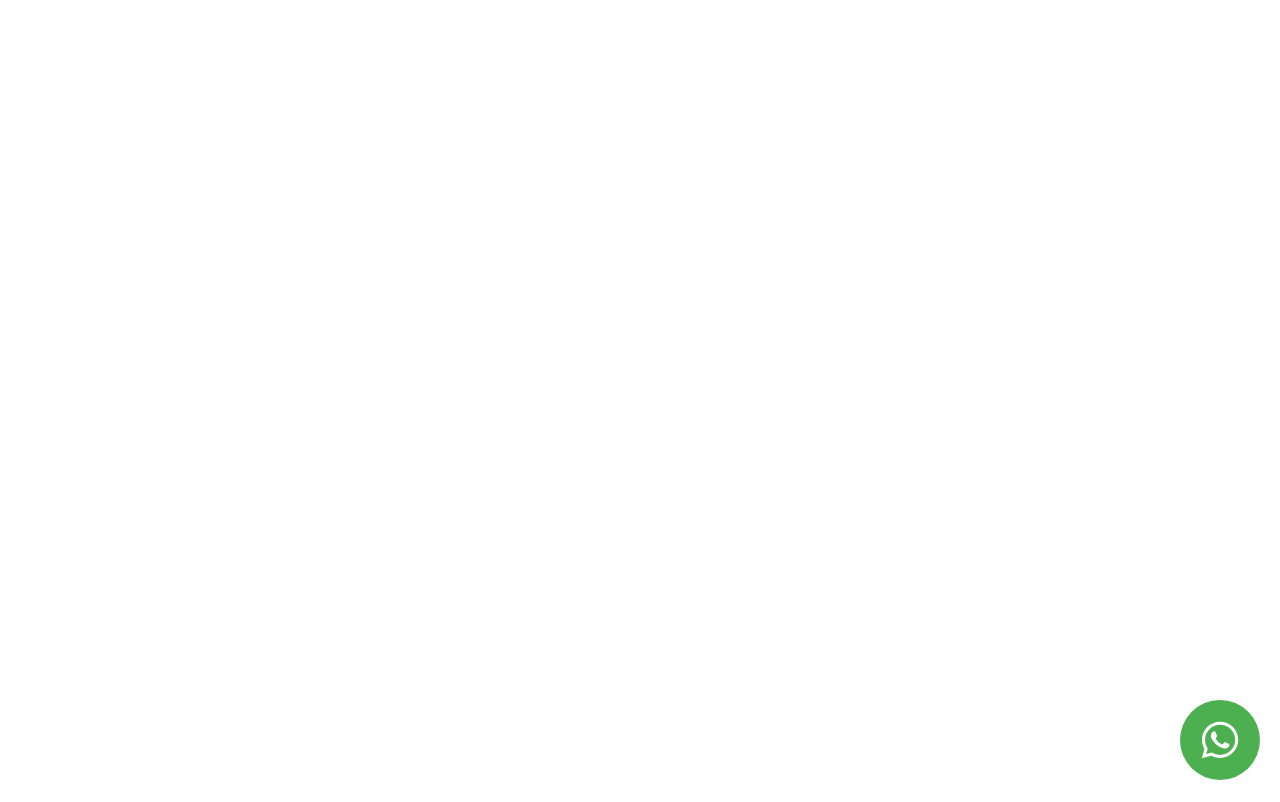
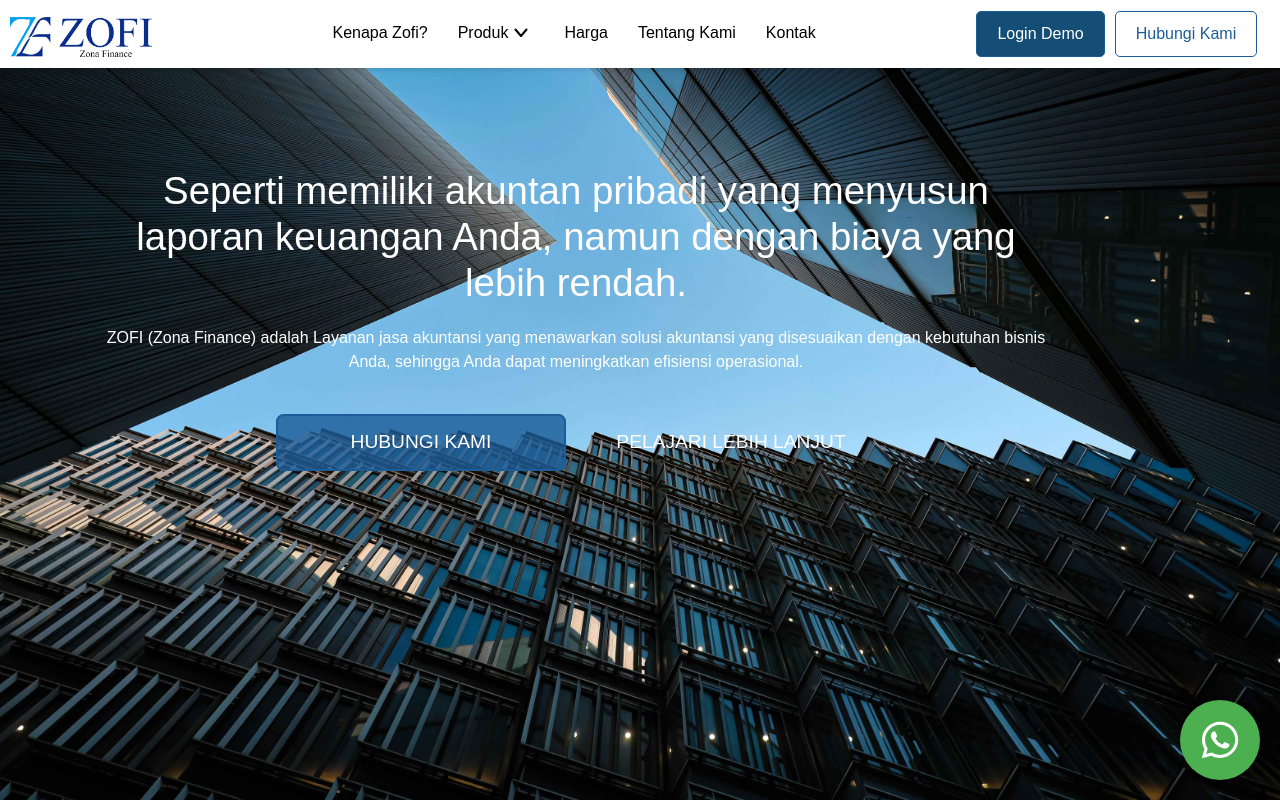
Before and after one commit to RaihanMalay21/web-haggie, a React (Create React App) app: page / in a window 1280 px wide. Before the commit this address had no page. Shown: the top 802 px of the page. Built offline with nearby package versions, Linux system fonts and the light colour scheme.

Commit message:
update code

```diff
--- a/src/App.js
+++ b/src/App.js
@@ -1,5 +1,5 @@
 import React from "react";
-import { BrowserRouter as Router, Routes, Route} from 'react-router-dom';
+import { BrowserRouter as Router, Routes, Route, Navigate} from 'react-router-dom';
 import Main from "./Components/mainPage";
 import WhyDelegation from "./Components/kenapaHaggie";
 import Harga from "./Components/Harga";
@@ -17,14 +17,14 @@ function App() {
         <ScrollToTop/>
         <div>
             <Routes>
-              <Route path='/Zofi' element={<Main/>}/>
-                <Route path='/Zofi/whyZofi' element={<WhyDelegation/>}/>
-                <Route path='/Zofi/harga' element={<Harga/>}/>
-                <Route path='/Zofi/kontak' element={<Kontak/>}/>
-                <Route path='/Zofi/tentang/kami' element={<AboutOur/>}/>
-                <Route path='/Zofi/produk/laporan/keuangan' element={<LaporanKeuangan/>}/>
-                <Route path='/Zofi/produk/layanan/pajak' element={<LayananPajak/>}/>
-                <Route path='/Zofi/produk/layanan/audit' element={<PageLayananAudit/>} />
+                <Route path='/' element={<Main/>}/>
+                <Route path='/why' element={<WhyDelegation/>}/>
+                <Route path='/harga' element={<Harga/>}/>
+                <Route path='/kontak' element={<Kontak/>}/>
+                <Route path='/tentang/kami' element={<AboutOur/>}/>
+                <Route path='/produk/laporan/keuangan' element={<LaporanKeuangan/>}/>
+                <Route path='/produk/layanan/pajak' element={<LayananPajak/>}/>
+                <Route path='/produk/layanan/audit' element={<PageLayananAudit/>} />
             </Routes>
             <DefaultWhatshapp/>
         </div>
--- a/src/Components/Main/sectionFour.js
+++ b/src/Components/Main/sectionFour.js
@@ -5,7 +5,7 @@ function SectionFour() {
     const navigate =  useNavigate();
 
     const handleForwordLP = () => {
-        navigate("/Zofi/produk/laporan/keuangan")
+        navigate("/produk/laporan/keuangan")
     }
 
     return(
--- a/src/Components/Navbar.js
+++ b/src/Components/Navbar.js
@@ -71,11 +71,11 @@ const Navbar = ({ sectionTwoRef }) => {
             <nav className={isScrolled ? 'navbar-scrolled' : 'navbar'}>
                 <div className="fiil-navbar">
                     <div className="navbar-logo">
-                        <a style={{ color: "#1c5d99", fontSize: "2rem", width: "100%"}} onClick={() => HandleNavigate('/Zofi')}>{ isScrolled ? <img src={require("../images/Logo_ZF_2.png")}/> : <img src={require("../images/main-logo-zofi.png")}/>}</a>
+                        <a style={{ color: "#1c5d99", fontSize: "2rem", width: "100%"}} onClick={() => HandleNavigate('/')}>{ isScrolled ? <img src={require("../images/Logo_ZF_2.png")}/> : <img src={require("../images/main-logo-zofi.png")}/>}</a>
                     </div>
                     <div className={ isScrolled ? `navbar-menu ${isMenuOpen ? 'open' : ''}` : `navbar-menu ${isMenuOpen ? 'notScrolled': ''}`}>
                         <ul>
-                            <li><a onClick={() => HandleNavigate('/Zofi/whyZofi')}>Kenapa Zofi?</a></li>
+                            <li><a onClick={() => HandleNavigate('/why')}>Kenapa Zofi?</a></li>
                             <li>
                                 <a onClick={menuProduct}>Produk
                                     <svg className='arrow' style={{ alignItems: 'center', paddingBottom: '2px'}} width="26" height="26" viewBox="0 0 24 24" fill="none" xmlns="http://www.w3.org/2000/svg">
@@ -84,16 +84,16 @@ const Navbar = ({ sectionTwoRef }) => {
                                 </a>
                                 { isMenuProduct && (
                                 <div className={ isMenuOpen ? 'dropdown-menu-product-hamburgerMenu' :'dropdown-menu-product'} style={ isScrolled ? {backgroundColor: 'white'}: {}}>
-                                    <li><a onClick={() => HandleNavigate('/Zofi/produk/laporan/keuangan')}>Laporan Keuangaan</a></li>
-                                    <li><a onClick={() => HandleNavigate('/Zofi/produk/layanan/pajak')}>Layanan Pajak</a></li>
-                                    <li><a onClick={() => HandleNavigate('/Zofi/produk/layanan/audit')}>Layanan Audit</a></li>
+                                    <li><a onClick={() => HandleNavigate('/produk/laporan/keuangan')}>Laporan Keuangaan</a></li>
+                                    <li><a onClick={() => HandleNavigate('/produk/layanan/pajak')}>Layanan Pajak</a></li>
+                                    <li><a onClick={() => HandleNavigate('/produk/layanan/audit')}>Layanan Audit</a></li>
                                 </div>
                                 )}
                             </li>
-                            <li><a onClick={() => HandleNavigate('/Zofi/harga')}>Harga</a></li>
+                            <li><a onClick={() => HandleNavigate('/harga')}>Harga</a></li>
                             {/* <li><a>Blog</a></li> */}
-                            <li><a onClick={() => HandleNavigate('/Zofi/tentang/kami')}>Tentang Kami</a></li>
-                            <li><a onClick={() => HandleNavigate('/Zofi/kontak')}>Kontak</a></li>
+                            <li><a onClick={() => HandleNavigate('/tentang/kami')}>Tentang Kami</a></li>
+                            <li><a onClick={() => HandleNavigate('/kontak')}>Kontak</a></li>
                         </ul>
                     </div>
                     <div className="navbar-buttons">
--- a/src/Components/footer.js
+++ b/src/Components/footer.js
@@ -20,8 +20,8 @@ function Footer() {
                     <div className="footer-section">
                         <h4 style={{ fontWeight: 'bold'}}>Bantuan Pengguna</h4>
                         <ul>
-                            <li><a onClick={() => handleNavigate("/Zofi/whyZofi")}>Kenapa Zona Finance?</a></li>
-                            <li><a onClick={() => handleNavigate("/Zofi/kontak")}>Kontak</a></li>
+                            <li><a onClick={() => handleNavigate("/why")}>Kenapa Zona Finance?</a></li>
+                            <li><a onClick={() => handleNavigate("/kontak")}>Kontak</a></li>
                             <li><a onClick={OpenWhatshapp}>Hubungi Kami</a></li>
                             {/* <li><a onClick={() => handleNavigate("/Haggie.Acc/kontak")}>Blog</a></li> */}
                         </ul>
--- a/src/Components/kenapaHaggie/sectionFour-KD.js
+++ b/src/Components/kenapaHaggie/sectionFour-KD.js
@@ -5,7 +5,7 @@ function SectionFourKD() {
     const navigate = useNavigate();
 
     const handleforwardLP = () => {
-        navigate("/Zofi/produk/laporan/keuangan")
+        navigate("/produk/laporan/keuangan")
     }
     return(
         <div className="container-sectionFourKD">
```
